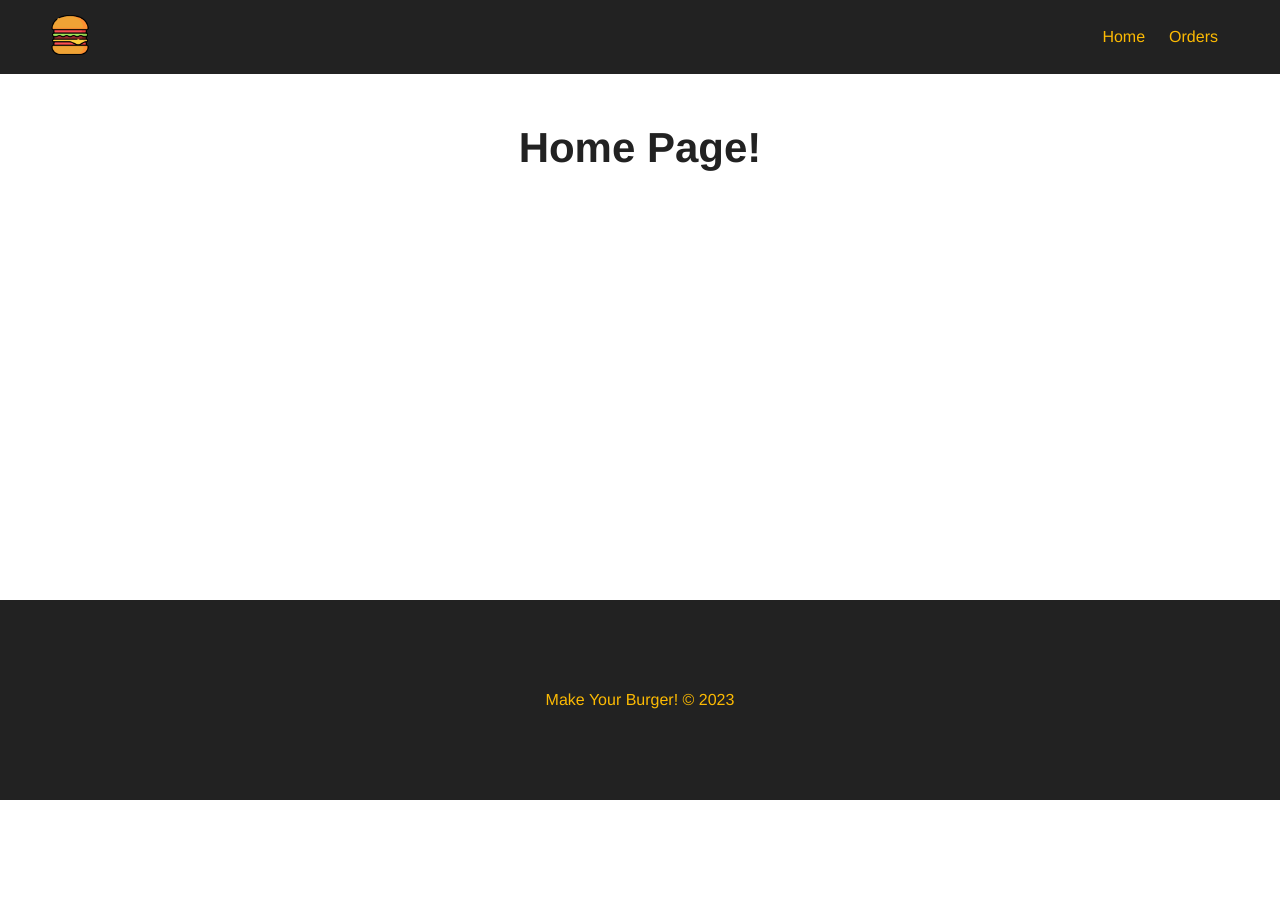
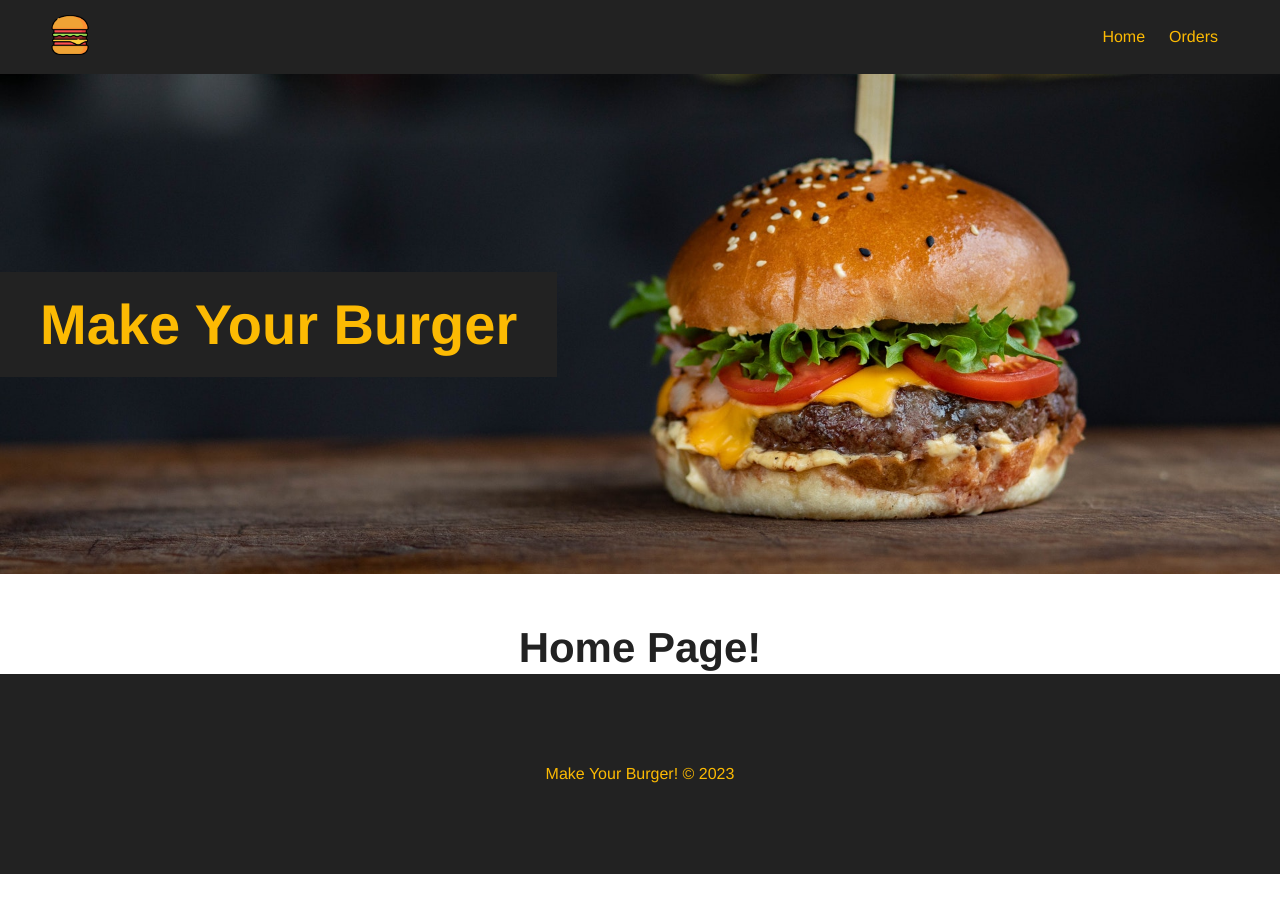
Before and after one commit to davidrogger/vue-practices, a Vue app in the folder project/make-your-burger/: page / in a window 1280 px wide. Shown: the top 912 px of the page. Before the commit the page ends 800 px from the top, so only its background shows below. Built offline with nearby package versions, Linux system fonts and the light colour scheme.

Commit message:
FEAT: created banner component

```diff
--- /dev/null
+++ b/project/make-your-burger/src/components/Banner.vue
@@ -0,0 +1,32 @@
+<script>
+  export default {
+    name: "Banner"
+  }
+</script>
+
+<template>
+  <div class="banner-container">
+    <h1>Make Your Burger</h1>
+  </div>
+</template>
+
+<style scoped>
+  .banner-container {
+    background-image: url('/img/burger.jpg');
+    background-position: 0 65%;
+    background-size: cover;
+    background-repeat: no-repeat;
+    height: 500px;
+    display: flex;
+    align-items: center;
+    justify-content: flex-start;
+  }
+
+  h1 {
+    background-color: var(--primary-dark-color);
+    color: var(--primary-accent-color);
+    text-align: center;
+    font-size: 3.5rem;
+    padding: 20px 40px;
+  }
+</style>
--- a/project/make-your-burger/src/views/HomeView.vue
+++ b/project/make-your-burger/src/views/HomeView.vue
@@ -1,4 +1,17 @@
+
+<script>
+  import Banner from '../components/Banner.vue';
+
+  export default {
+    name: "HomeView",
+    components: {
+      Banner,
+    }
+  }
+</script>
+
 <template>
+  <Banner />
   <main class="page-container">
     <h1>Home Page!</h1>
   </main>
```
Also changed, not shown: project/make-your-burger/public/img/burger.jpg (added).
